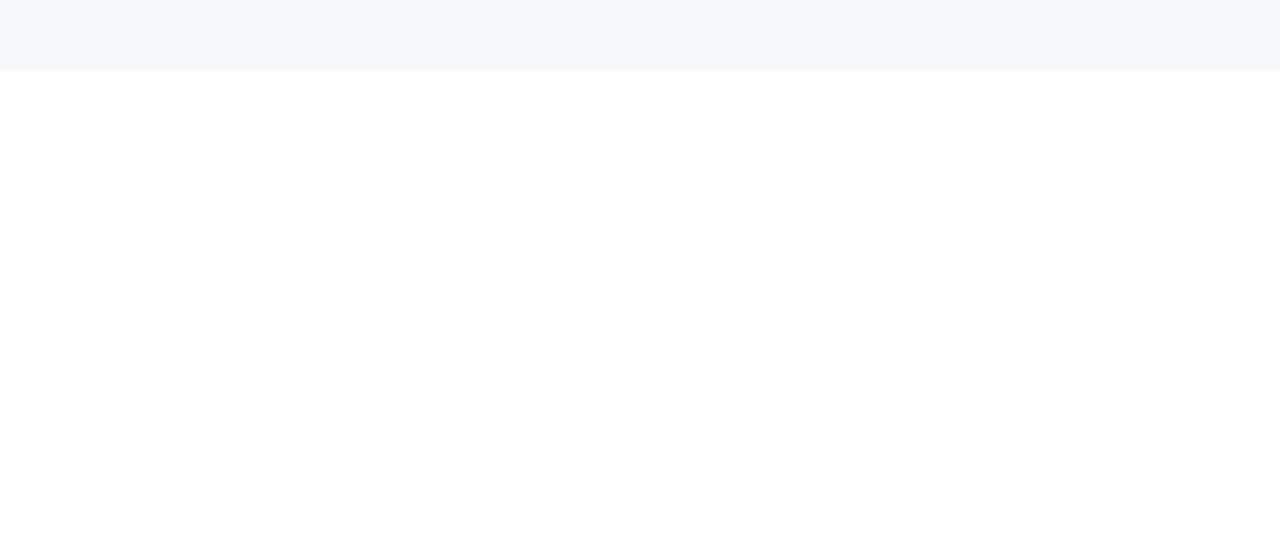
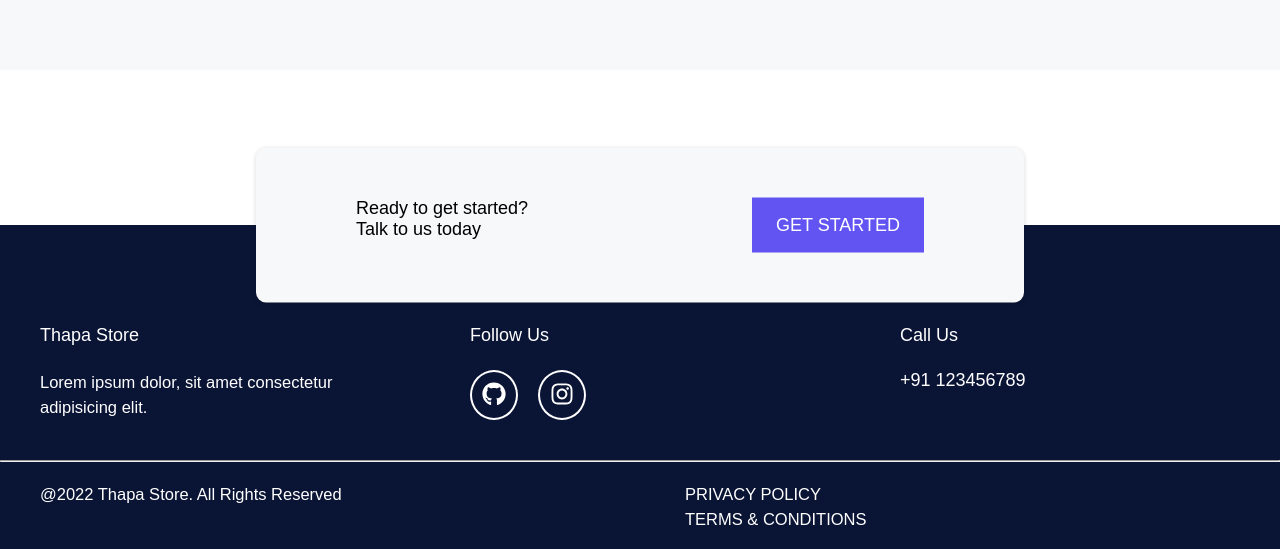
Before and after one commit to jtr-code/ReactEcommerce, a React (Create React App) app: page / in a window 1280 px wide. Shown: the part 1459-2008 px from the top of the page. Before the commit the page ends 1529 px from the top, so only its background shows below. Built offline with nearby package versions, Linux system fonts and the light colour scheme.

Commit message:
[Minor] improvement

```diff
--- a/src/App.js
+++ b/src/App.js
@@ -10,6 +10,7 @@ import ErrorPage from "./ErrorPage";
 import { GlobalStyle } from "./GlobalStyle";
 import { ThemeProvider } from "styled-components";
 import Header from "./components/Header";
+import Footer from "./components/Footer";
 
 const App = () => {
   const theme = {
@@ -27,7 +28,8 @@ const App = () => {
       hr: "#ffffff",
       gradient:
         "linear-gradient(0deg, rgb(132 144 255) 0%, rgb(98 189 252) 100%)",
-            shadow: "rgba(0, 0, 0, 0.02) 0px 1px 3px 0px,rgba(27, 31, 35, 0.15) 0px 0px 0px 1px;",
+      shadow:
+        "rgba(0, 0, 0, 0.02) 0px 1px 3px 0px,rgba(27, 31, 35, 0.15) 0px 0px 0px 1px;",
       shadowSupport: " rgba(0, 0, 0, 0.16) 0px 1px 4px",
     },
     media: {
@@ -40,19 +42,17 @@ const App = () => {
     <ThemeProvider theme={theme}>
       <BrowserRouter>
         <GlobalStyle />
-                <Header/>
+        <Header />
         <Routes>
           <Route path="/" element={<Home />} />
           <Route path="/about" element={<About />} />
           <Route path="/products" element={<Products />} />
           <Route path="/contact" element={<Contact />} />
-                    <Route
-                        path="/singleproduct/:id"
-                        element={<SingleProduct />}
-                    />
+          <Route path="/singleproduct/:id" element={<SingleProduct />} />
           <Route path="/cart" element={<Cart />} />
           <Route path="*" element={<ErrorPage />} />
               </Routes>
+              <Footer/>
       </BrowserRouter>
     </ThemeProvider>
   );
--- a/src/Home.js
+++ b/src/Home.js
@@ -10,8 +10,8 @@ const Home = () => {
   return (
     <>
       <HeroSection myData={dynamicName} />
-          <Services />
-          <Trusted/>
+      <Services />
+      <Trusted />
     </>
   );
 };
```
Lines whose indentation alone changed are shown as unchanged.
